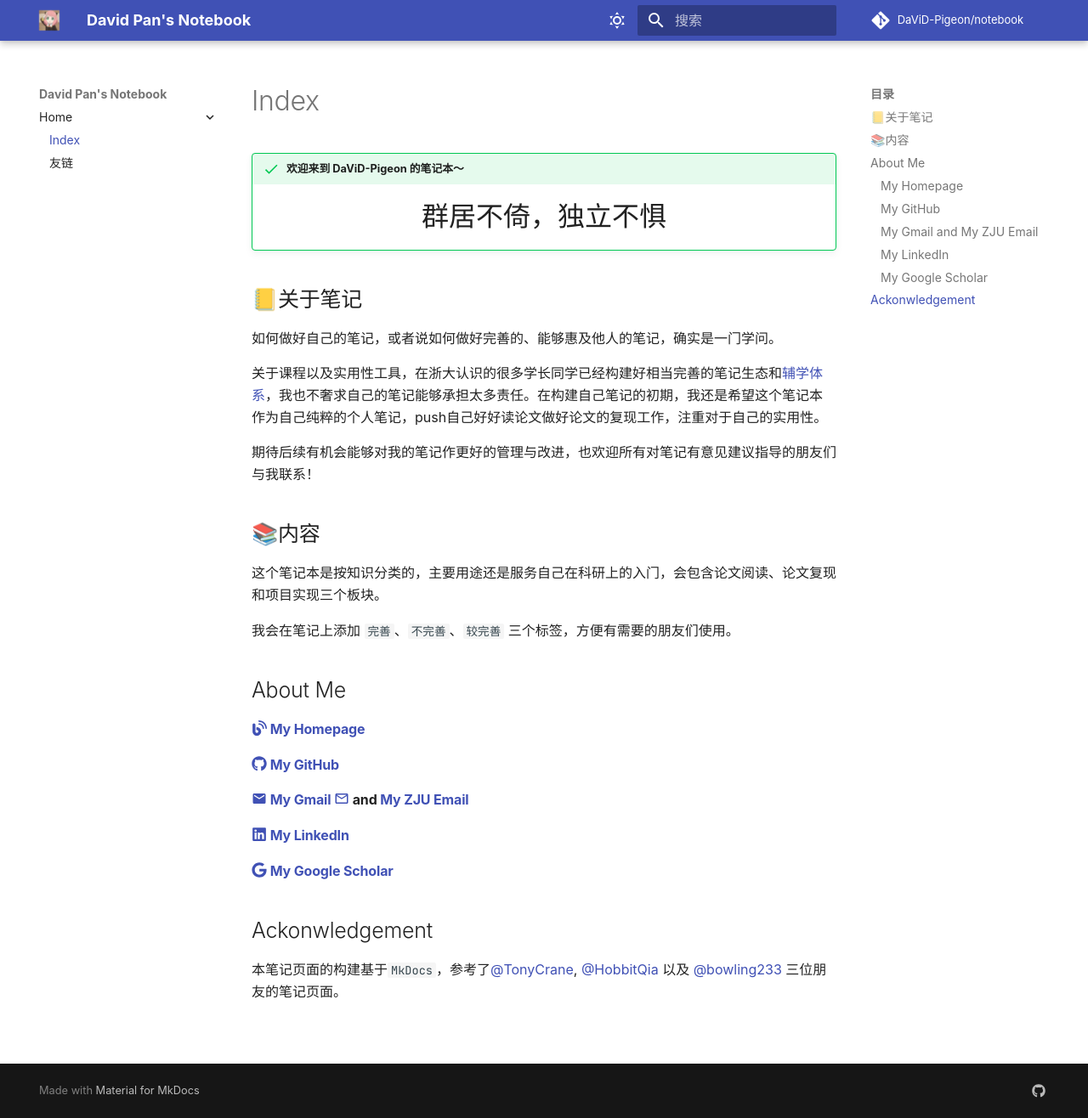
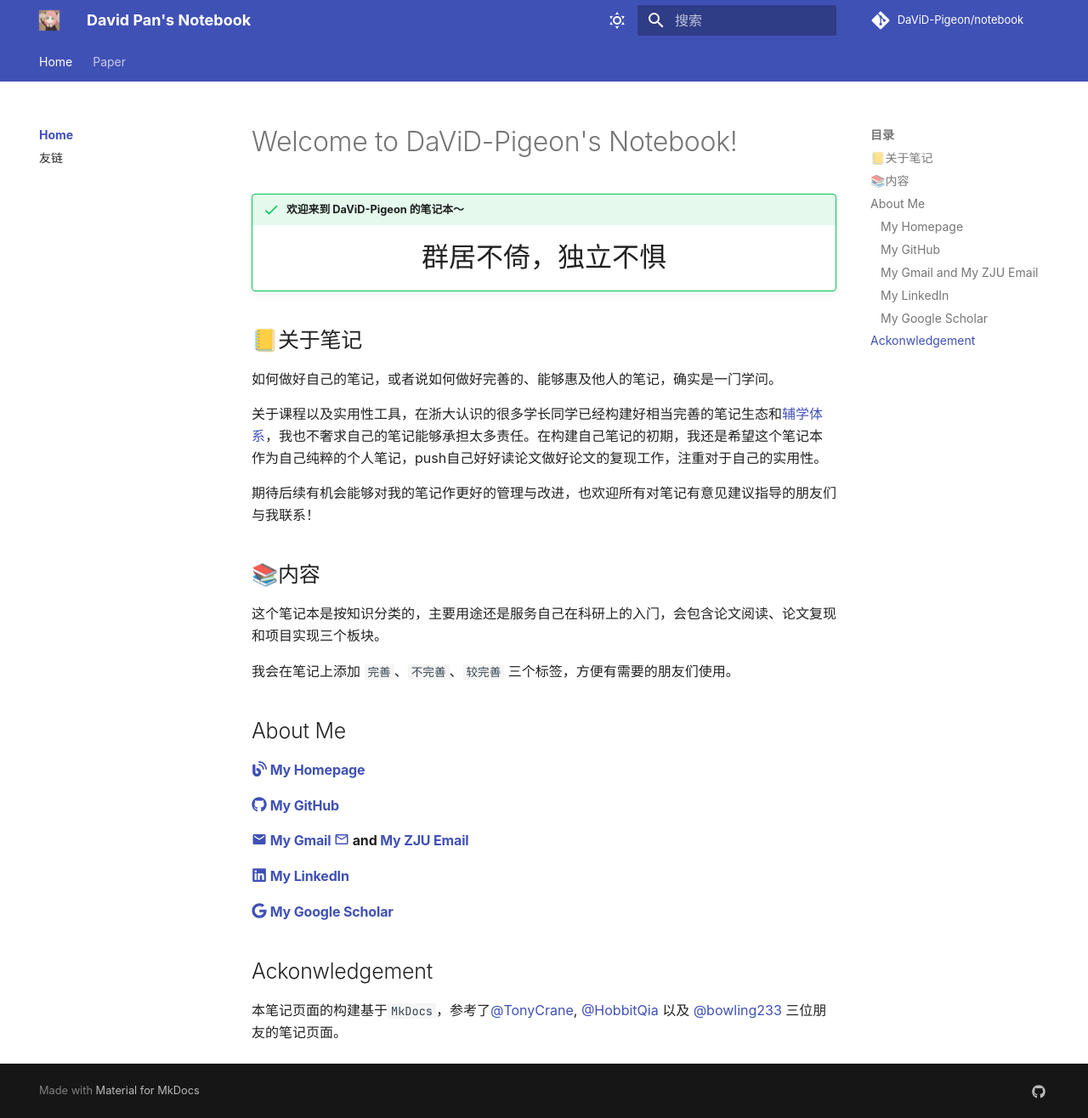
Before and after one commit to DaViD-Pigeon/notebook, an MkDocs documentation site: the page built from docs/index.md, in a window 1280 px wide and 1316 px high. Shown: the whole window at 85% size. Built offline with MkDocs 1.6.1 and Material for MkDocs 9.7.7, drawn with Linux system fonts in a browser that asks for light colours; nearby versions of some CDN libraries; some web fonts are replaced; comment, search, counter and statistics services are not loaded; a style sheet for code colours, icons or effects is not loaded.

```diff
--- a/docs/index.md
+++ b/docs/index.md
@@ -1,3 +1,9 @@
+---
+counter: False
+---
+
+# Welcome to DaViD-Pigeon's Notebook!
+
 !!! success "欢迎来到 DaViD-Pigeon 的笔记本～"
 
     <div align="center" style="font-size:32px;font-family:'LXGW WenKai Screen';">
--- a/mkdocs.yml
+++ b/mkdocs.yml
@@ -9,6 +9,13 @@ theme:
   language: zh
   logo: aniya.ico
   favicon: aniya.ico
+
+  features:
+    - content.code.annotate
+    - navigation.tracking
+    - navigation.tabs
+    - navigation.indexes
+    - navigation.top
 
   font:
     text: LXGW WenKai Screen
@@ -82,3 +89,12 @@ nav:
   - Home:
     - index.md
     - 友链: link.md
+  - Paper:
+    - Paper/index.md
+    - TTS:
+      - Paper/fastspeech.md
+    - SVS:
+      - Paper/diffsinger.md
+
+    - Transformer:
+      - Paper/transformer.md
```
Also changed, not shown: docs/link.md (+3 -2 lines), docs/Paper/diffsinger.md (added), docs/Paper/fastspeech.md (added), docs/Paper/index.md (added), docs/Paper/transformer.md (added), docs/images/unclewang.jpg (renamed from images/unclewang.jpg), docs/images/zjj.png (renamed from images/zjj.png).
